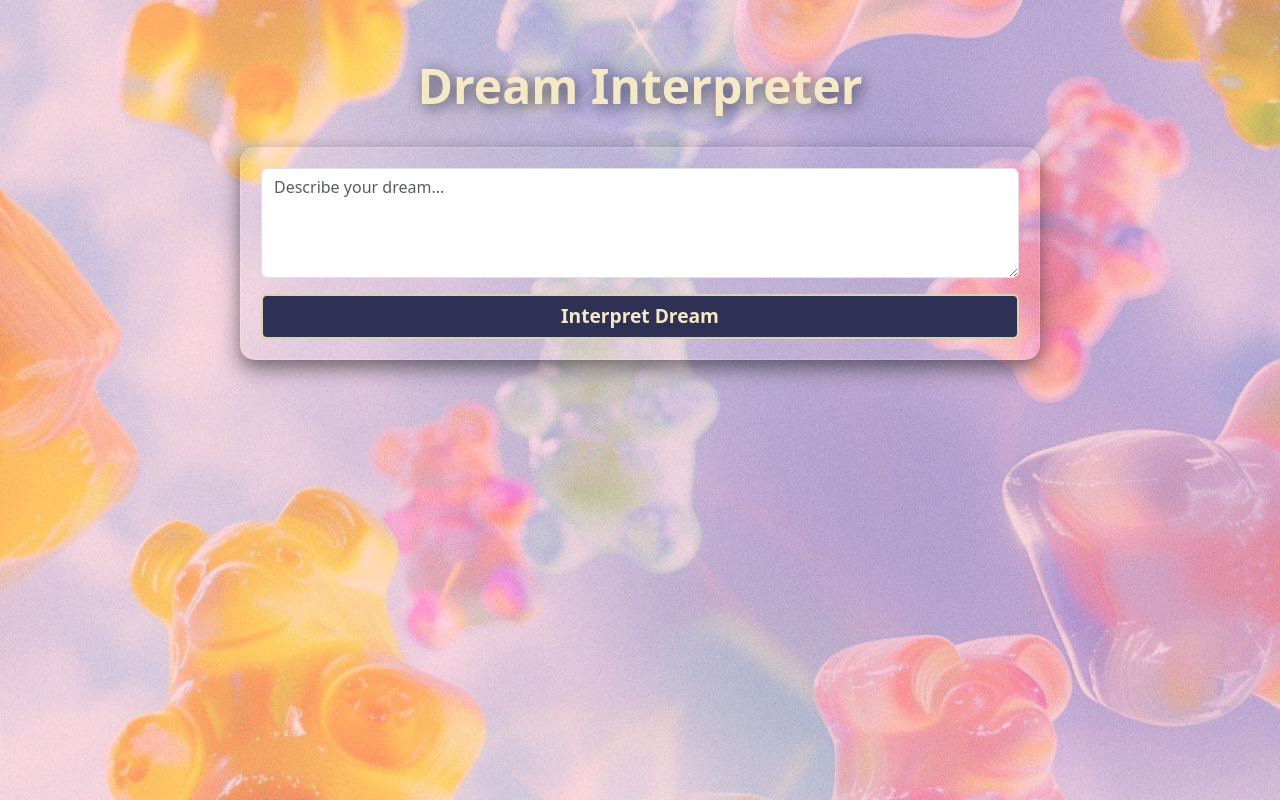
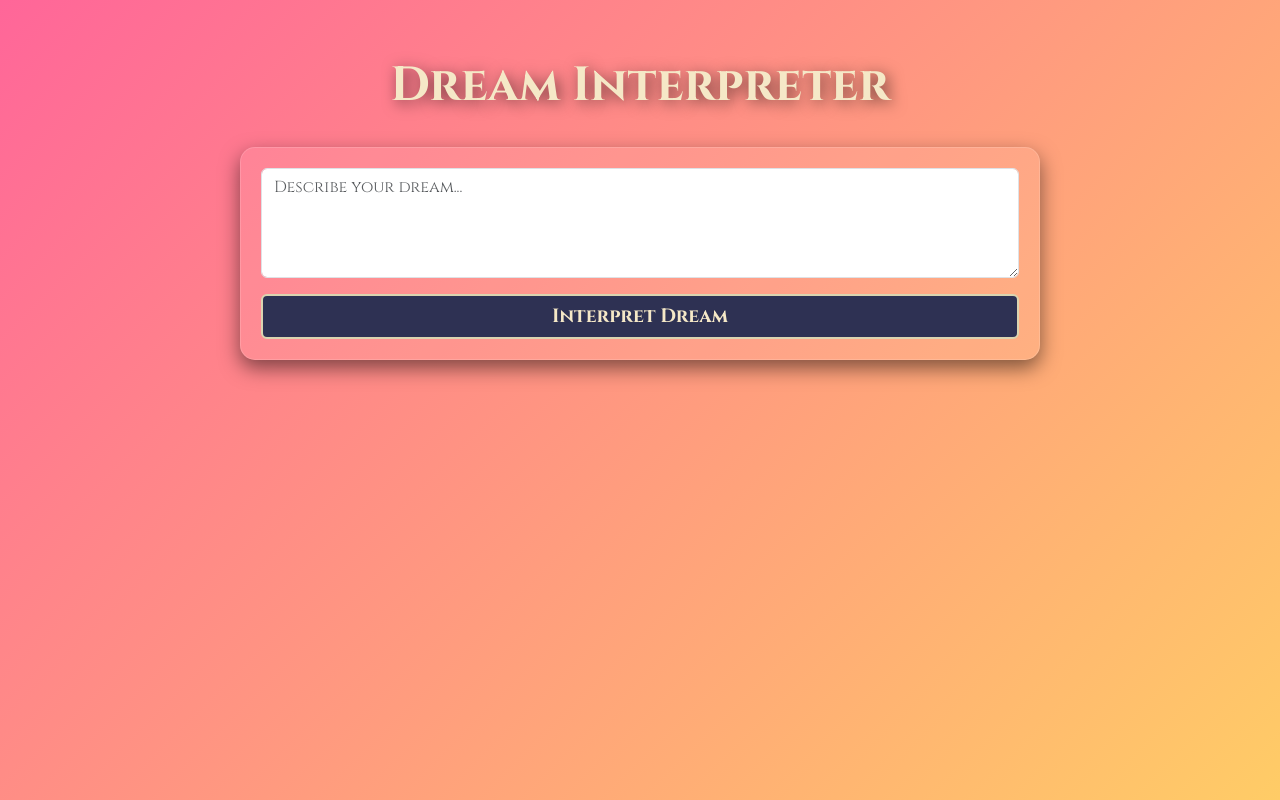
Before and after one commit to Arianna19/CART498-A4, a Flask app: page / in a window 1280 px wide. Run offline with Flask 3, Linux system fonts and the light colour scheme.

Commit message:
trying something else due to server error debugging

```diff
--- a/templates/index.html
+++ b/templates/index.html
@@ -10,10 +10,12 @@
     <style>
         /* Background */
         body {
-        background: linear-gradient(rgba(255,182,193,0.5), rgba(255,182,193,0.5)),
-                url('images/background-image.jpg') no-repeat center center fixed;
-        background-size: cover;
+        background: linear-gradient(135deg, #ff6699, #ffcc66);
+        color: #fff;
+        font-family: 'Cinzel', serif;
+        min-height: 100vh;
         }
+
 
         /* Center container */
         .container {
```
Also changed, not shown: templates/images/background-image.jpg (deleted).
